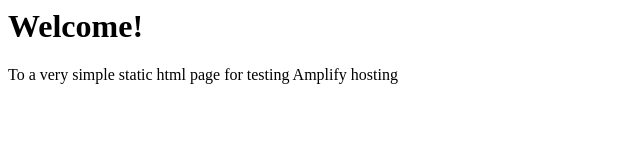
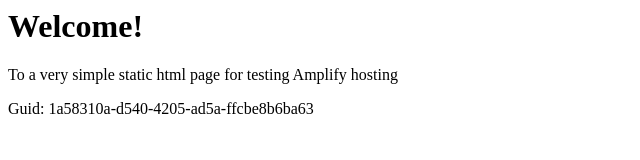
Before and after one commit to aws-aemilia-bah/Github-PR-Commit-Integration-Test-DoNotTouch-Gith-P5X5MO5I-v1-prod-me-south-1, a website: page src/index.html in a window 1280 px wide. Shown: the whole page, without its empty margins (0-640 px from the left). Drawn offline with Linux system fonts and the light colour scheme.

Commit message:
commit from integ tests

```diff
--- a/src/index.html
+++ b/src/index.html
@@ -1,3 +1,5 @@
+
+
 <html lang="en">
 
 <head>
@@ -10,6 +12,6 @@
 <body>
     <h1>Welcome!</h1>
     <p>To a very simple static html page for testing Amplify hosting</p>
-</body>
+    <p>Guid: 1a58310a-d540-4205-ad5a-ffcbe8b6ba63</p></body>
 
 </html>
```
